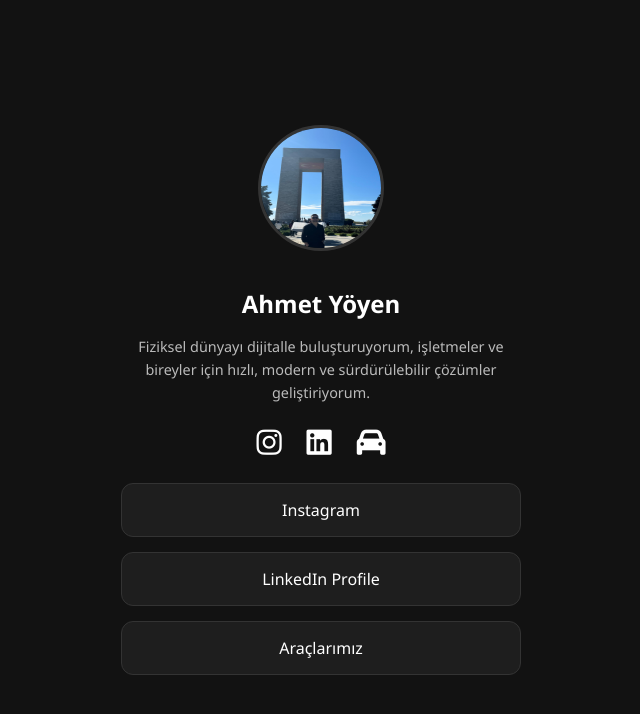
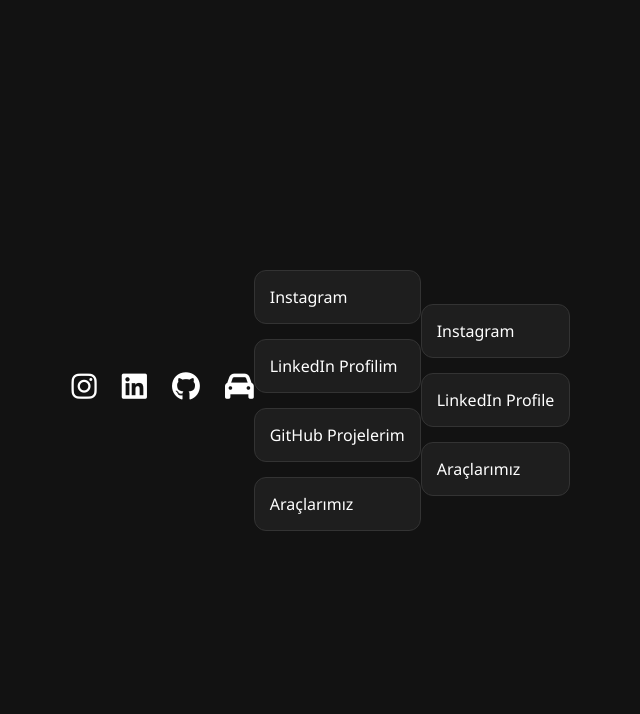
Before and after one commit to Yoyen03/Profil, a plain HTML site: page index.html in a window 1280 px wide. Shown: the whole page, without its empty margins (319-959 px from the left). Drawn offline with Linux system fonts and the light colour scheme.

Commit message:
Update index.html

```diff
--- a/index.html
+++ b/index.html
@@ -8,17 +8,16 @@
     <link rel="stylesheet" href="https://cdnjs.cloudflare.com/ajax/libs/font-awesome/6.0.0/css/all.min.css">
 </head>
 <body>
-    <div class="container">
-        <div class="profile-header">
-            <img src="profil-resmin.jpg" alt="Ahmet Yöyen" class="avatar">
-            <h1>Ahmet Yöyen</h1>
-            <p class="bio">Fiziksel dünyayı dijitalle buluşturuyorum, işletmeler ve bireyler için hızlı, modern ve sürdürülebilir çözümler geliştiriyorum.</p>
-        </div>
-
-       <div class="social-icons">
+    <div class="social-icons">
     <a href="https://instagram.com/ahmetyoyn03" target="_blank"><i class="fab fa-instagram"></i></a>
     <a href="https://linkedin.com/in/kullanici-adin" target="_blank"><i class="fab fa-linkedin"></i></a>
-   <a href="https://yoyenotomotiv.sahibinden.com" target="_blank"><i class="fas fa-car"></i></a>
+    <a href="https://github.com/Yoyen03" target="_blank"><i class="fab fa-github"></i></a> <a href="https://yoyenotomotiv.sahibinden.com" target="_blank"><i class="fas fa-car"></i></a>
+</div>
+
+<div class="links">
+    <a href="https://instagram.com/ahmetyoyn03" class="link-card" target="_blank">Instagram</a>
+    <a href="https://linkedin.com/in/kullanici-adin" class="link-card" target="_blank">LinkedIn Profilim</a>
+    <a href="https://github.com/Yoyen03" class="link-card" target="_blank">GitHub Projelerim</a> <a href="https://yoyenotomotiv.sahibinden.com" class="link-card" target="_blank">Araçlarımız</a>
 </div>
 
         <div class="links">
```
